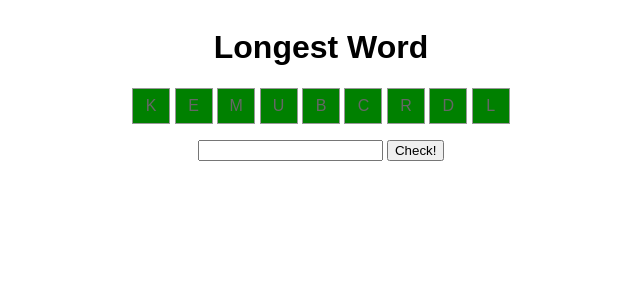
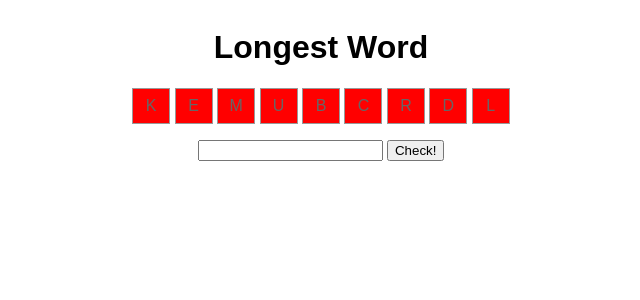
Before and after one commit to renchristelle/longest-word, a Flask app: page / in a window 1280 px wide. Shown: the top 300 px of the page, without its empty margins (319-959 px from the left). Run offline with Flask 3, Linux system fonts and the light colour scheme.

Commit message:
Change letter to red

```diff
--- a/static/style.css
+++ b/static/style.css
@@ -27,6 +27,6 @@ body {
 
 .letter {
   /* [...] */
-  background-color: green;
+  background-color: red;
   color: #666;
 }
```
